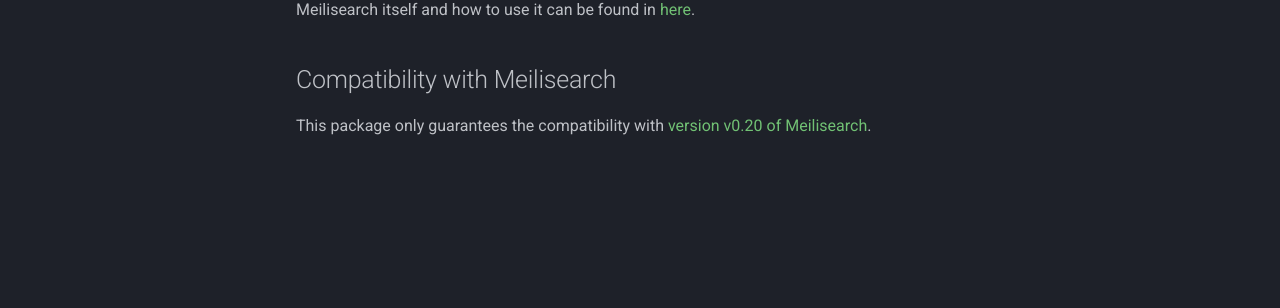
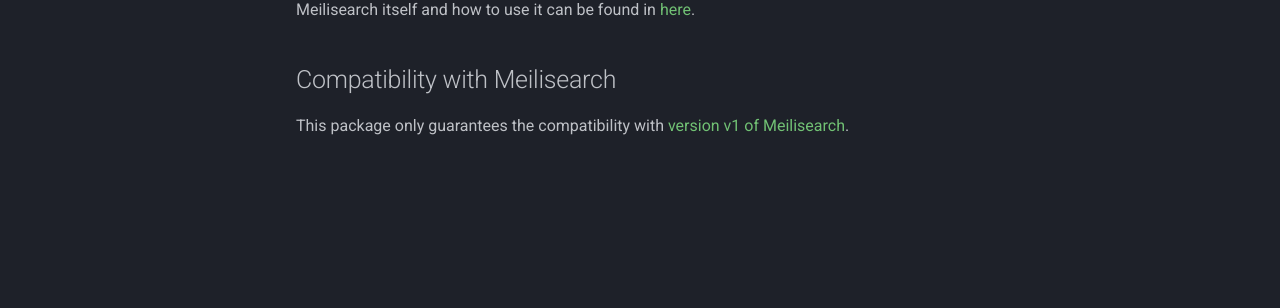
Before and after one commit to sanders41/meilisearch-python-sdk, an MkDocs documentation site: the page built from docs/index.md, in a window 1280 px wide. Shown: the part 250-558 px from the top of the page. Built offline with MkDocs 1.6.1 and Material for MkDocs 9.7.7, drawn with Linux system fonts in a browser that asks for light colours; comment, search, counter and statistics services are not loaded.

Commit message:
Update CI for meilisearch 1

```diff
--- a/docs/index.md
+++ b/docs/index.md
@@ -7,4 +7,4 @@
 
 ## Compatibility with Meilisearch
 
-This package only guarantees the compatibility with [version v0.20 of Meilisearch](https://github.com/meilisearch/meilisearch/releases/tag/v0.30.0).
+This package only guarantees the compatibility with [version v1 of Meilisearch](https://github.com/meilisearch/meilisearch/releases/tag/v1.0.0).
```
Also changed, not shown: README.md (+1 -1 lines), 1 other file.
